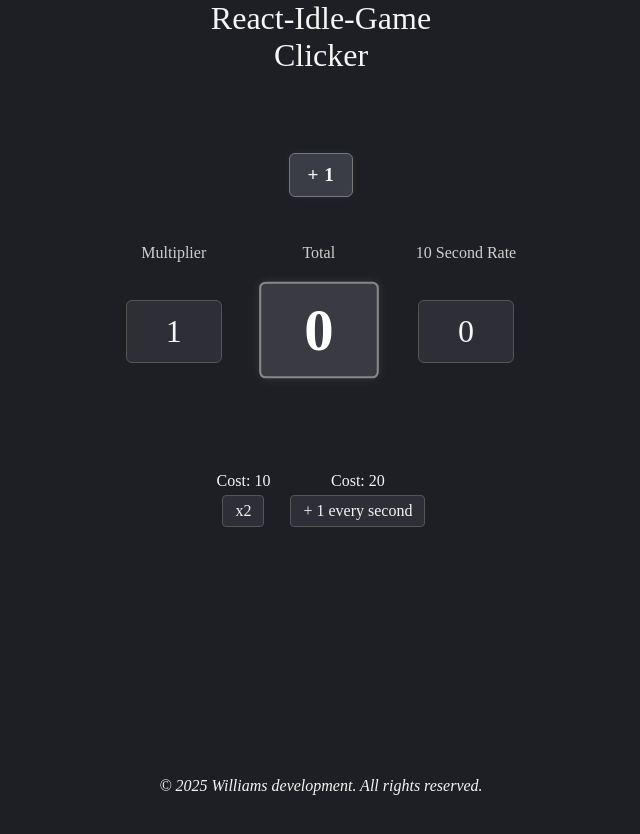
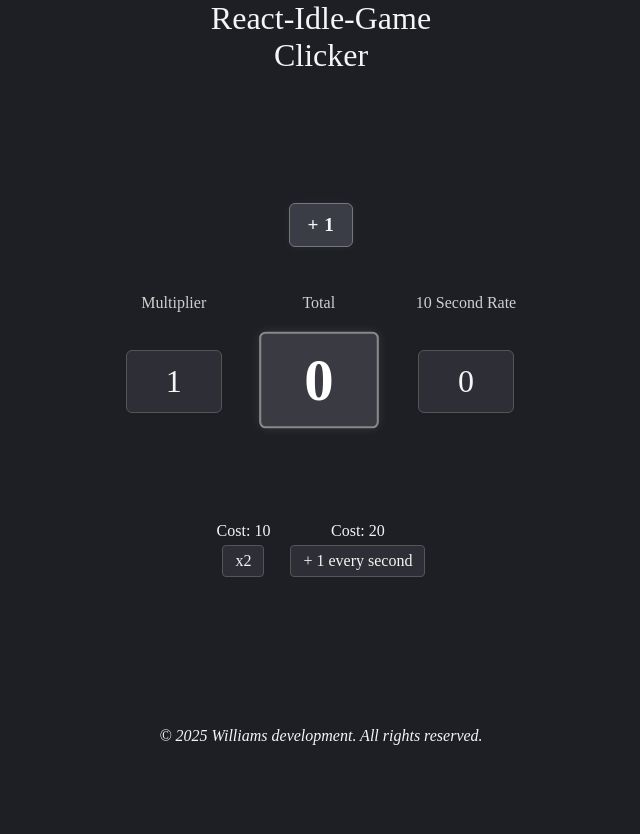
Before and after one commit to timmyd4/React-Idle-Game, a React (Vite) app: page / in a window 1280 px wide. Shown: the top 834 px of the page, without its empty margins (319-959 px from the left). Built offline with nearby package versions, Linux system fonts and the light colour scheme.

Commit message:
fixing issue

```diff
--- a/index.css
+++ b/index.css
@@ -100,7 +100,7 @@ button
     font-weight: lighter;
     color:#f5f5f5;
     gap: 10px;
-    margin-top: 250px;
+    margin-top: 150px;
 }
 /*G*/
 /*H*/
```
